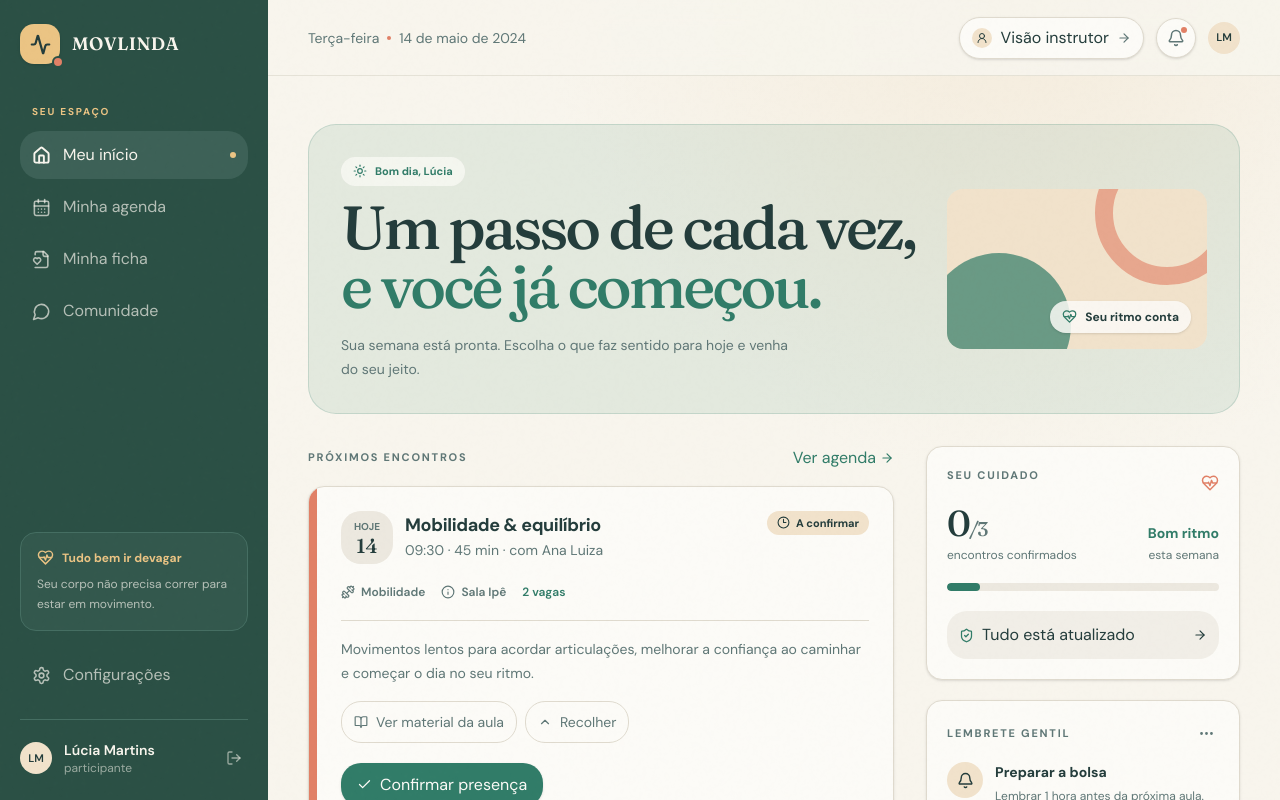
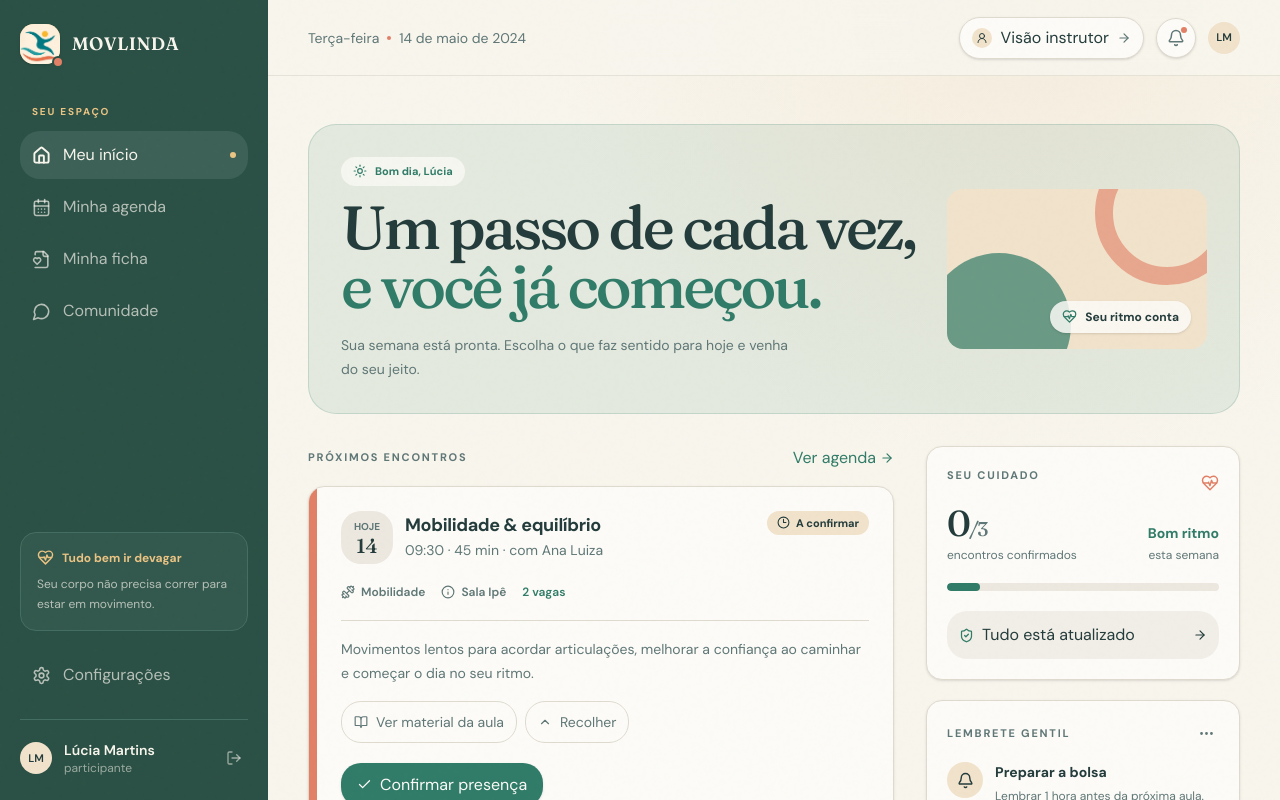
Before and after one commit to Vicgabri123/movimento-vivo-rodavel, a React (Vite) app: page / in a window 1280 px wide. Shown: the top 800 px of the page. Built offline with nearby package versions, Linux system fonts and the light colour scheme.

Commit message:
Versão mudança de icone

```diff
--- a/index.html
+++ b/index.html
@@ -6,7 +6,7 @@
     <meta name="theme-color" content="#2c5148" />
     <meta name="description" content="MOVLINDA: ginástica comunitária no seu ritmo." />
     <title>MOVLINDA</title>
-    <link rel="icon" type="image/svg+xml" href="/favicon.svg" />
+    <link rel="icon" type="image/png" href="%BASE_URL%Movlinda.png" />
   </head>
   <body>
     <div id="root"></div>
--- a/src/App.tsx
+++ b/src/App.tsx
@@ -130,7 +130,11 @@ function LogoMark() {
   return (
     <div className="flex items-center gap-3" data-testid="brand-movlinda">
       <div className="relative flex h-10 w-10 items-center justify-center rounded-[14px] bg-[hsl(var(--sidebar-primary))] text-[hsl(var(--sidebar-primary-foreground))] shadow-sm">
-        <Activity size={21} strokeWidth={2.5} />
+        <img
+          src={`${import.meta.env.BASE_URL}Movlinda.png`}
+          alt="MOVLINDA"
+          className="h-10 w-10 rounded-[14px] object-cover"
+        />
         <span className="absolute -bottom-1 -right-1 h-3 w-3 rounded-full border-2 border-[hsl(var(--sidebar))] bg-[hsl(var(--accent))]" />
       </div>
       <div className="leading-none">
```
Also changed, not shown: public/Movlinda.png (added).
